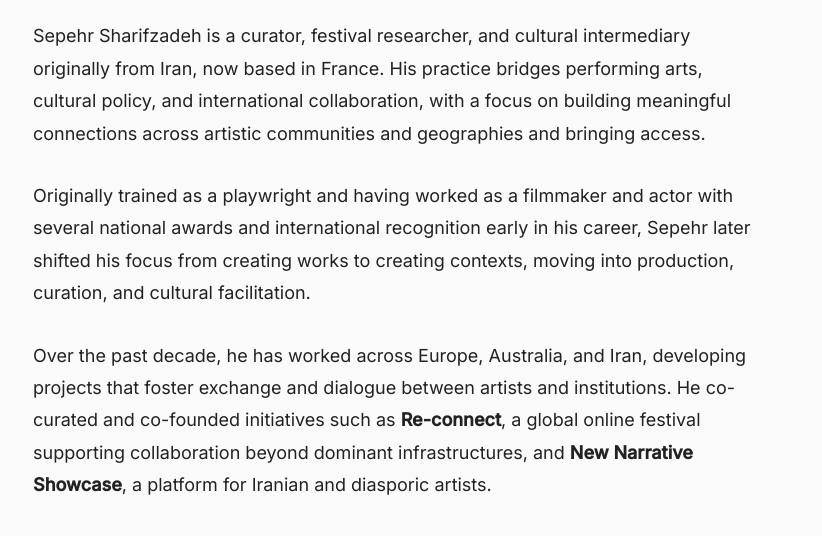
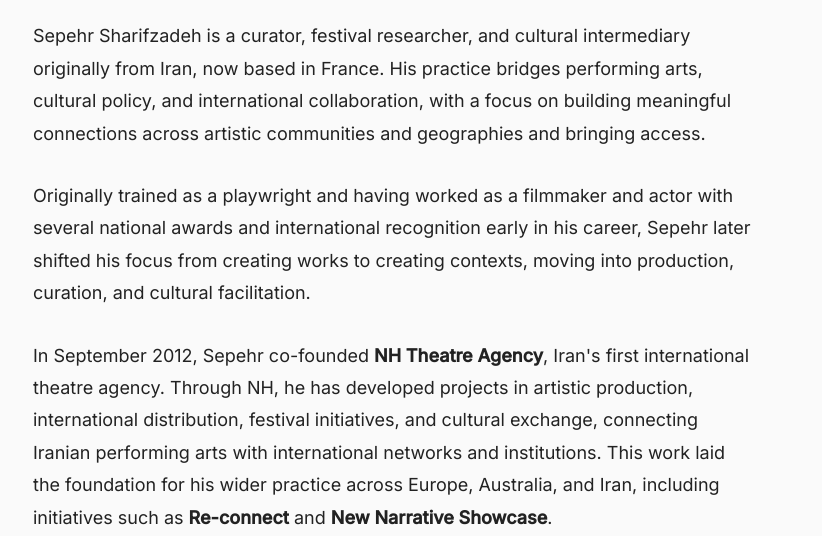
Before and after one commit to sepsharif-creator/sepsharif-website, a plain HTML site: page about.html in a window 1280 px wide. Shown: the part 412-948 px from the top of the page, without its empty margins (157-979 px from the left). Drawn offline with nearby package versions, Linux system fonts and the light colour scheme.

Commit message:
Add NH Theatre Agency to professional biography

```diff
--- a/about.html
+++ b/about.html
@@ -30,7 +30,7 @@
 
       <p>Originally trained as a playwright and having worked as a filmmaker and actor with several national awards and international recognition early in his career, Sepehr later shifted his focus from creating works to creating contexts, moving into production, curation, and cultural facilitation.</p>
 
-      <p>Over the past decade, he has worked across Europe, Australia, and Iran, developing projects that foster exchange and dialogue between artists and institutions. He co-curated and co-founded initiatives such as <strong><a href="https://www.reconnectfestival.com/" target="_blank" rel="noopener">Re-connect</a></strong>, a global online festival supporting collaboration beyond dominant infrastructures, and <strong>New Narrative Showcase</strong>, a platform for Iranian and diasporic artists.</p>
+      <p>In September 2012, Sepehr co-founded <strong><a href="projects.html">NH Theatre Agency</a></strong>, Iran's first international theatre agency. Through NH, he has developed projects in artistic production, international distribution, festival initiatives, and cultural exchange, connecting Iranian performing arts with international networks and institutions. This work laid the foundation for his wider practice across Europe, Australia, and Iran, including initiatives such as <strong><a href="https://www.reconnectfestival.com/" target="_blank" rel="noopener">Re-connect</a></strong> and <strong>New Narrative Showcase</strong>.</p>
 
       <p>A natural network builder, Sepehr is the founder of <strong>PADA (Producers, Agents and Distributors Alliance)</strong>, a peer network of more than 180 performing arts professionals across more than 30 countries. He served on the Advisory Committee of <strong><a href="https://www.ietm.org/en" target="_blank" rel="noopener">IETM</a></strong> for four years, a <strong><a href="https://www.salzburgglobal.org/" target="_blank" rel="noopener">Salzburg Global Seminar</a></strong> Fellow, an <strong><a href="https://www.ispa.org/" target="_blank" rel="noopener">ISPA</a></strong> Fellow, and an alumnus of <strong><a href="https://www.thefestivalacademy.eu/" target="_blank" rel="noopener">The Festival Academy</a></strong>, where he sits on the Alumni Steering Committee.</p>
 
```
